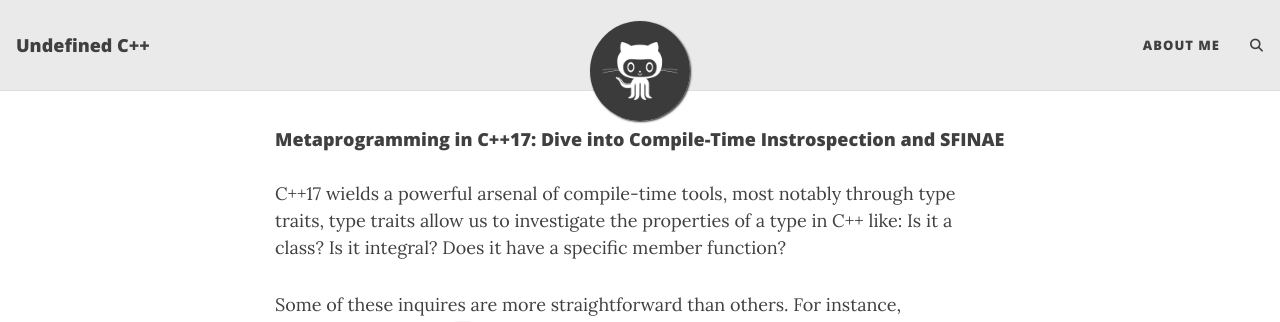
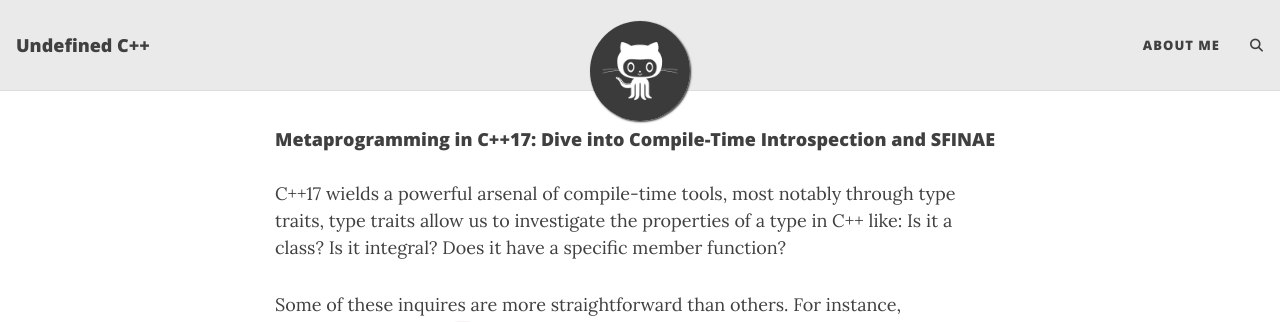
Before and after one commit to Rebraws/Rebraws.github.io, a Jekyll site: the page built from _posts/2025-01-16-mastering-metaprogramming-in-cpp17.md, in a window 1280 px wide and 900 px high. Shown: the top 322 px of the window. Built offline with Jekyll 4.4.1, drawn with Linux system fonts in a browser that asks for light colours; comment, search, counter and statistics services are not loaded.

Commit message:
Fix typo

```diff
--- a/_posts/2025-01-16-mastering-metaprogramming-in-cpp17.md
+++ b/_posts/2025-01-16-mastering-metaprogramming-in-cpp17.md
@@ -10,7 +10,7 @@ author: Rebraws
 
 
 
-#### Metaprogramming in C++17: Dive into Compile-Time Instrospection and SFINAE
+#### Metaprogramming in C++17: Dive into Compile-Time Introspection and SFINAE
 
 C++17 wields a powerful arsenal of compile-time tools, most notably through type traits, type traits allow us to investigate the properties of a type in C++ like: Is it a class? Is it integral? Does it have a specific member function?
 
```
